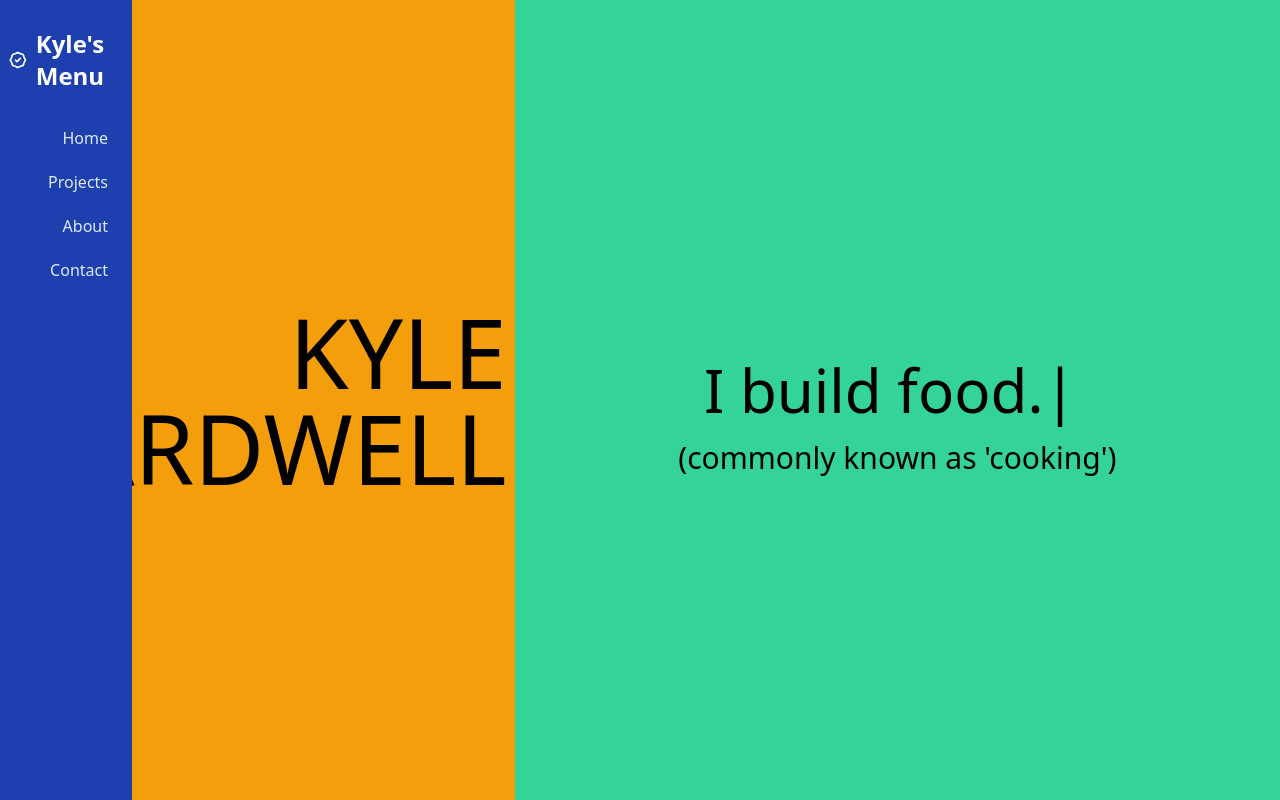
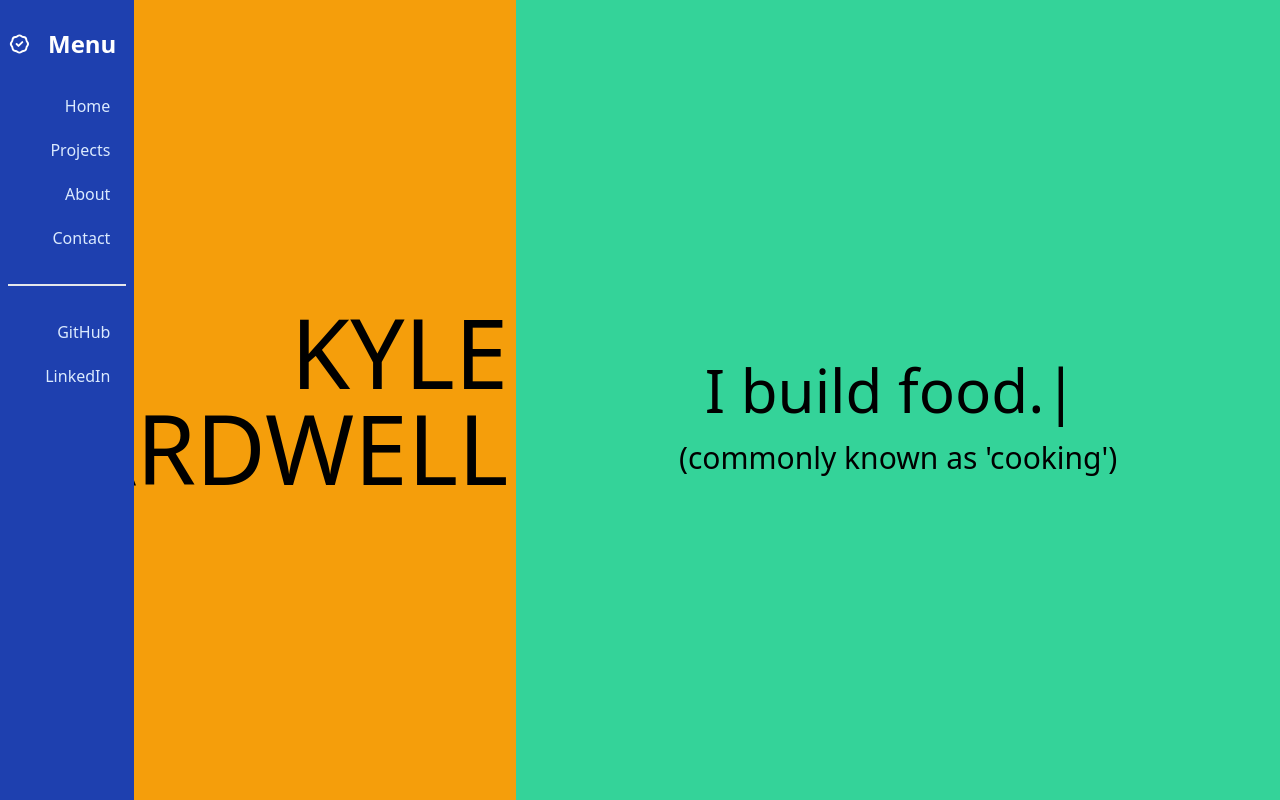
Before and after one commit to KyleCardwell/kyle-portfolio, a React (Create React App) app: page / in a window 1280 px wide. Built offline with nearby package versions, Linux system fonts and the light colour scheme.

Commit message:
github and linkedin added

```diff
--- a/src/App.css
+++ b/src/App.css
@@ -20,7 +20,8 @@
   flex-direction: column;
   align-items: center;
   justify-content: center;
-  font-size: calc(10px + 2vmin);
+  /* font-size: calc(10px + 2vmin); */
+  font-size: 62.5%;
   color: white;
 }
 
--- a/src/App.js
+++ b/src/App.js
@@ -1,4 +1,4 @@
-import { useState } from 'react';
+import { useEffect, useState } from 'react';
 import './App.css';
 import MainContainer from './components/MainContainer';
 import { projectData } from './components/projectData';
--- a/src/components/SideBarMenu/SidebarMenuSide.js
+++ b/src/components/SideBarMenu/SidebarMenuSide.js
@@ -20,7 +20,7 @@ export default function SidebarMenuSide(props) {
               d="M9 12l2 2 4-4M7.835 4.697a3.42 3.42 0 001.946-.806 3.42 3.42 0 014.438 0 3.42 3.42 0 001.946.806 3.42 3.42 0 013.138 3.138 3.42 3.42 0 00.806 1.946 3.42 3.42 0 010 4.438 3.42 3.42 0 00-.806 1.946 3.42 3.42 0 01-3.138 3.138 3.42 3.42 0 00-1.946.806 3.42 3.42 0 01-4.438 0 3.42 3.42 0 00-1.946-.806 3.42 3.42 0 01-3.138-3.138 3.42 3.42 0 00-.806-1.946 3.42 3.42 0 010-4.438 3.42 3.42 0 00.806-1.946 3.42 3.42 0 013.138-3.138z"
             />
           </svg>
-          <span className="text-2xl font-bold">Kyle's Menu</span>
+          <span className="pr-2.5 text-2xl font-bold text-right w-full">Menu</span>
         </a>
         <nav className="text-right">
           <a
@@ -48,6 +48,13 @@ export default function SidebarMenuSide(props) {
             Contact
           </a>
         </nav>
+
+        <div className="border-b-2"></div>
+
+        <section className="text-right">
+          <a href="https://github.com/KyleCardwell" className="block py-2.5 px-4 transition duration-200 hover:bg-blue-400">GitHub</a>
+          <a href="https://www.linkedin.com/in/kyle-cardwell/" className="block py-2.5 px-4 transition duration-200 hover:bg-blue-400">LinkedIn</a>
+        </section>
       </div>
   );
 }
--- a/src/components/Typewriter.js
+++ b/src/components/Typewriter.js
@@ -11,7 +11,7 @@ const words = [
     },
     {
         topic:"websites.",
-        message:"That's probably why you're at my site..."
+        message:"That's probably why you're here, huh?"
     },
 ]
 
```
